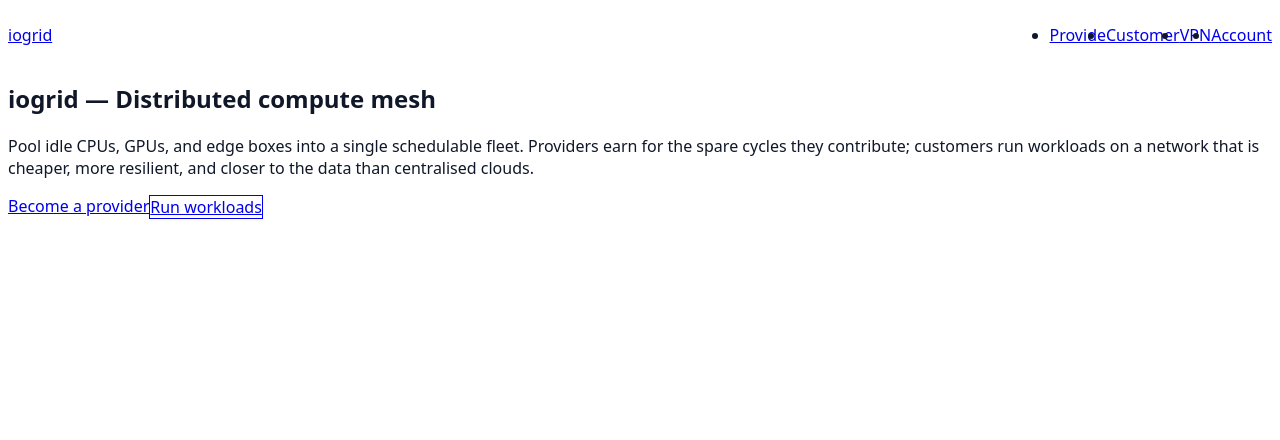
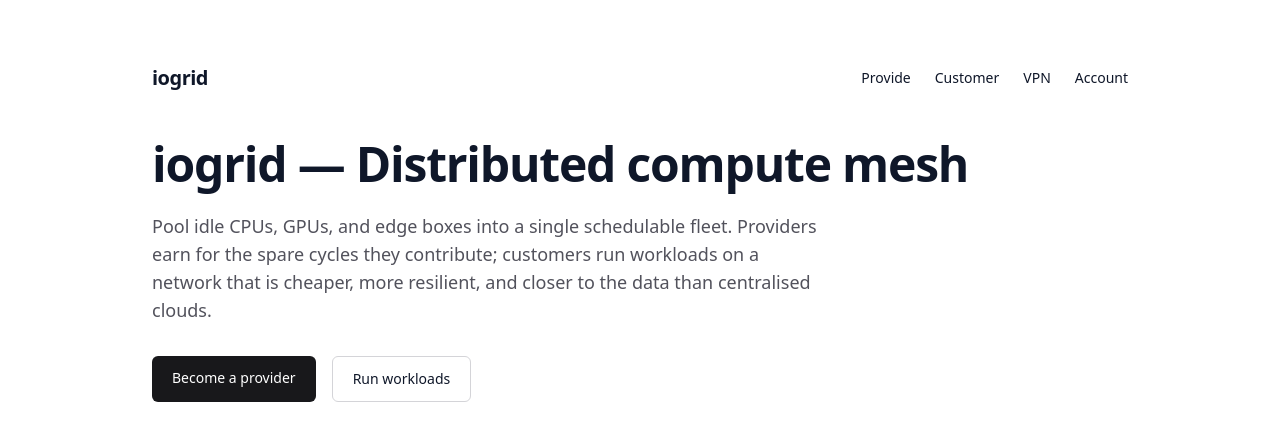
Before and after one commit to iogrid/iogrid, a Next.js app in the folder web/: page / in a window 1280 px wide. Shown: the top 440 px of the page. Built offline with nearby package versions, Linux system fonts and the light colour scheme.

Commit message:
fix(web): switch to @tailwindcss/postcss + @import for Tailwind 4

```diff
--- a/web/package.json
+++ b/web/package.json
@@ -47,6 +47,7 @@
     "jsdom": "^25.0.1",
     "postcss": "^8.4.49",
     "storybook": "^8.4.4",
+    "@tailwindcss/postcss": "^4.0.0-beta.3",
     "tailwindcss": "^4.0.0-beta.3",
     "typescript": "^5.6.3",
     "vitest": "^2.1.5"
--- a/web/postcss.config.mjs
+++ b/web/postcss.config.mjs
@@ -1,8 +1,7 @@
 /** @type {import('postcss-load-config').Config} */
 const config = {
   plugins: {
-    tailwindcss: {},
-    autoprefixer: {},
+    "@tailwindcss/postcss": {},
   },
 };
 
--- a/web/src/app/globals.css
+++ b/web/src/app/globals.css
@@ -1,6 +1,4 @@
-@tailwind base;
-@tailwind components;
-@tailwind utilities;
+@import "tailwindcss";
 
 :root {
   --background: 0 0% 100%;
```
